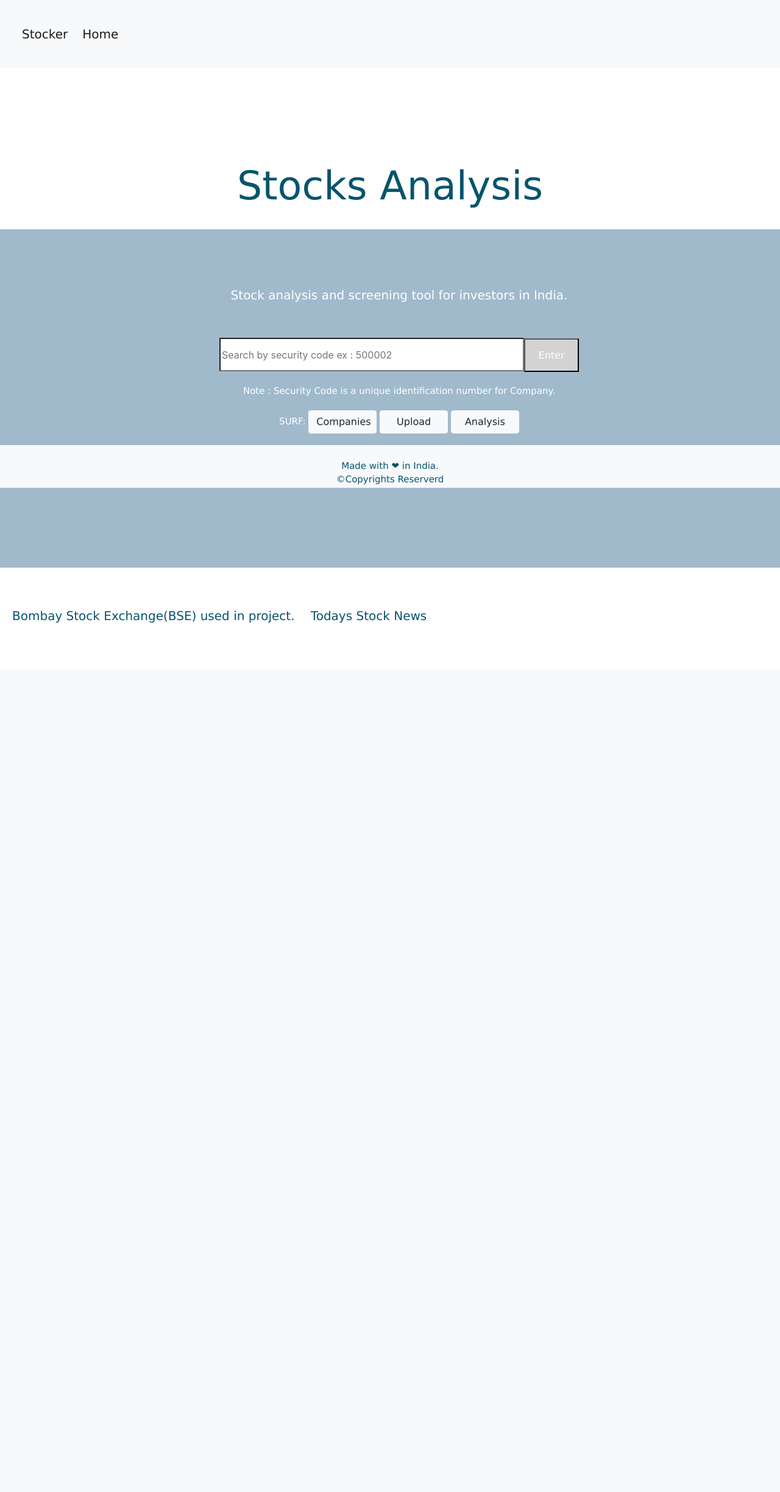
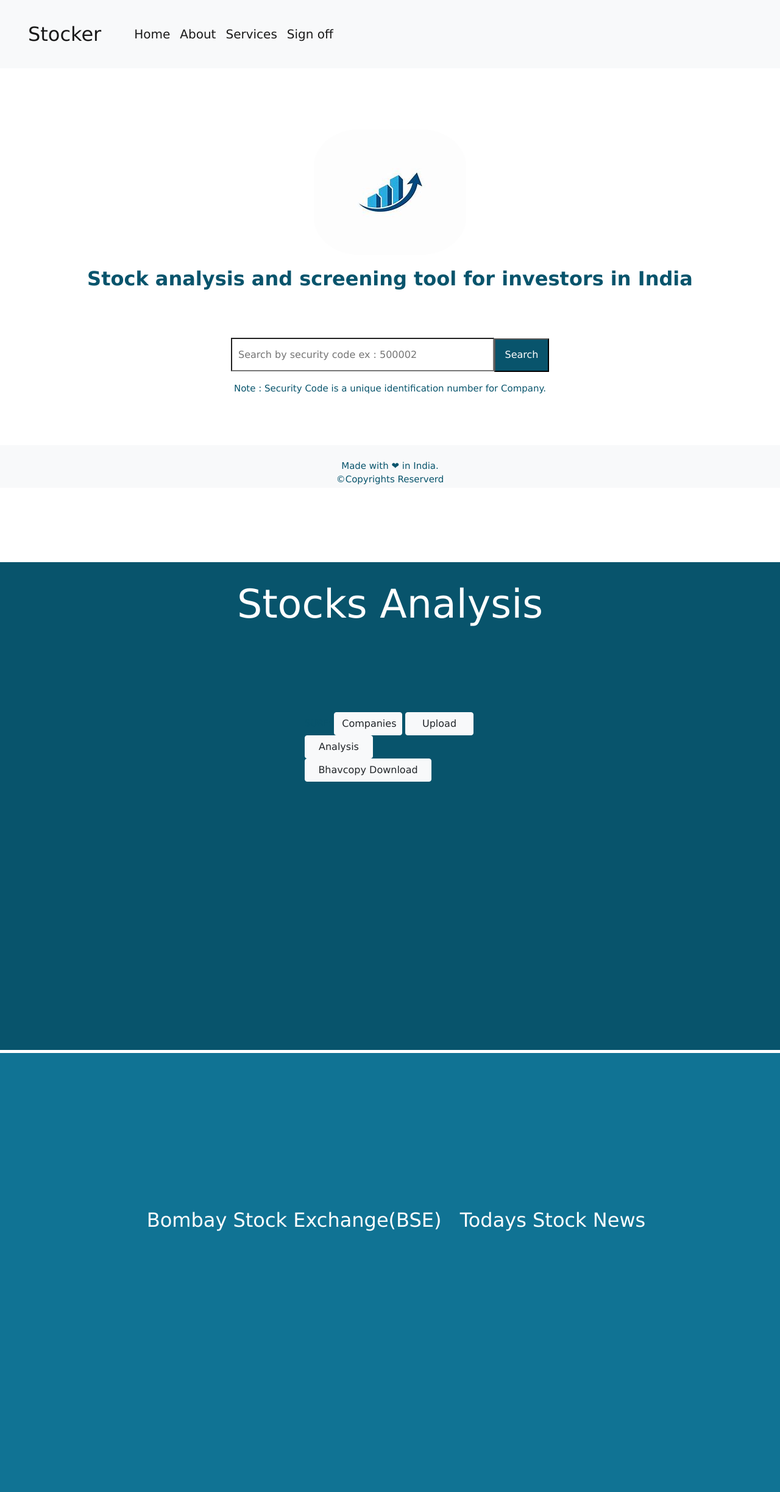
Before and after one commit to BrundaBR/stock-analysis, a Django app: template stockanalysis/templates/index.html in a window 1280 px wide. Shown: the whole page at 61% size. Before the commit the page ends 1022 px from the top, so only its background shows below. Run offline with Django 3.2, Linux system fonts and the light colour scheme; the template is opened without the code that fills it, so the values that code supplies are empty; some libraries are stand-ins or nearby versions.

Commit message:
v-1 template changed

```diff
--- a/stockanalysis/static/style.css
+++ b/stockanalysis/static/style.css
@@ -9,14 +9,7 @@ h1{
     width:40%;
     height:55px;
 }
-.styling
-{
-    padding-left: 30px;
-    background-color:#A0BACC;
 
-
-
-}
 
 a{
     font-size: 20px;
@@ -26,7 +19,7 @@ a{
 }
 .styling button{
     height: 55px;
-    background-color: lightgrey;
+    background-color:#08546C ;
     color: white;
     width: 90px;
     font-family: Verdana, Geneva, Tahoma, sans-serif;
--- a/stockanalysis/stocks/urls.py
+++ b/stockanalysis/stocks/urls.py
@@ -10,4 +10,6 @@ urlpatterns =[
     path('signin/',a_views.Signin,name="signin"),
     path('uploaddata/',views.bhav,name="upload"),
     path('analysis/',views.analysis,name='analysis'),
+    path('filter_trades/',views.filter_trades_1000,name='filter_trades'),
+    path('filter_trades_max/',views.filter_max_trades,name='filter_trades_max'),
 ]
--- a/stockanalysis/templates/basetemplate.html
+++ b/stockanalysis/templates/basetemplate.html
@@ -1,11 +1,14 @@
 {% load static %}
 <html>
 <head>
+
     <title>STOCKS</title>
     <link rel="stylesheet" href="https://maxcdn.bootstrapcdn.com/bootstrap/4.0.0/css/bootstrap.min.css" integrity="sha384-Gn5384xqQ1aoWXA+058RXPxPg6fy4IWvTNh0E263XmFcJlSAwiGgFAW/dAiS6JXm" crossorigin="anonymous">
 
     <link rel="stylesheet" href={% static "style.css" %} >
     <link rel="script" href={% static "index.js" %}>
+
+<!----------------------------------------------navbar ---------------------------------------------------------->
     <nav class="navbar navbar-expand-lg navbar-light bg-light" style="height: 7rem;">
         <a class="navbar-brand" href="#">Stocker</a>
         <button class="navbar-toggler" type="button" data-toggle="collapse" data-target="#navbarNav" aria-controls="navbarNav" aria-expanded="false" aria-label="Toggle navigation">
@@ -13,9 +16,21 @@
         </button>
         <div class="collapse navbar-collapse" id="navbarNav">
           <ul class="navbar-nav">
+            <li class="nav-item active" id="home-page">
+
+              <a class="nav-link" href="#home">Home</a>
+            </li>
             <li class="nav-item active">
 
-              <a class="nav-link" href={% url 'home' %}>Home</a>
+              <a class="nav-link" href="#about" id="about-page">About</a>
+            </li>
+            <li class="nav-item active">
+
+              <a class="nav-link" id="services-page" href="#services">Services</a>
+            </li>
+            <li class="nav-item active">
+
+              <a class="nav-link" href="#">Sign off</a>
             </li>
             {% if  user.username %}
             <li class="nav-item active">
@@ -29,33 +44,49 @@
         </div>
       </nav>
 </head>
-<br><br><br>
+
+
+
+
+<!----     head section end----------------------------------------------->
+<style>
+  .navbar-brand{
+   color: #3222c2;
+  font-size: 2rem;
+  padding: 0px 30px;
+  }
+</style>
 <body>
 {% block content %}
 
 {% endblock %}
 </body>
+
+
+
+
+
+
+<!-- footer section--------------------------------------------- -->
 <style>
 .footer{
     height: 70px;
     width: 100%;
-    margin-top: 10px;
+
     font-family: Verdana, Geneva, Tahoma, sans-serif;
     font-size: 15px;
     color: #08546C;
-    bottom: 0;
-    position: fixed;
+    position:fixed;
+   bottom:0;
+
   }
 </style>
-<br>
-<br>
-<br>
-<br>
+
 <div class="footer bg-light ">
     <br>
     <center> Made with ❤ in India.<br>
       &copy;Copyrights Reserverd
    </center>
   </div>
-  <!-- <script src="static/index.js"></script> -->
+
   </html>
--- a/stockanalysis/templates/index.html
+++ b/stockanalysis/templates/index.html
@@ -1,51 +1,85 @@
 {% extends 'basetemplate.html'%}
 {% load static %}
 {% block content %}
+<link rel="stylesheet" href={% static "style.css" %}>
+<style>
+.styling {
+  height:100%;
+}
 
-<br><br><br>
+  p{
 
-<center><h1>Stocks Analysis</h1>
-<br>
+    font-size: 15px;
+    color: #08546C;
+    font-family: Verdana, Geneva, Tahoma, sans-serif;
+  }
+  h5{
+color:#08546C;
+font-family: Verdana;
+font-size: 2rem;
+padding: 20px 0px;
+}
+input{
+  padding:10px;
+  font-family: Verdana;
+
+
+
+}
+input ::placeholder{
+  color:rgb(196, 191, 191);
+}
+.main_content{
+  background-color:#08546C;
+  width: 100%;
+  height: 100%;
+
+}
+h1{
+  color:white;
+  text-align: center;
+  justify-content: center;
+  padding: 30px;
+}
+
+.links{
+  align-content: center;
+  padding: 100px 500px;
+}
+.search{
+  padding: 100px;
+}
+form{
+  width: 100%;
+}
+img{
+  border-radius: 30%;
+  padding: 0px;
+}
+
+</style>
+<!--main secion----------------------------------------------------->
+<center>
+
 
 <div class="styling">
 
 <div class="search">
-    <br>
-    <br>
+  <img src={% static 'logo.jpg' %} alt="Avatar">
 
-    <br>
-    <br>
-    <h5>Stock analysis and screening tool for investors in India.</h5>
-    <style>
-      p{
-        margin-top: 20px;
-        font-size: 15px;
-        color: white;
-        font-family: Verdana, Geneva, Tahoma, sans-serif;
-      }
-      h5{
-color:white;
-font-family: Verdana;
+    <h5><b>Stock analysis and screening tool for investors in India</b></h5>
 
-}
-    </style>
 
     <form type="get">
 
-    <input type="search" id="gsearch" placeholder="Search by security code ex : 500002" name="g"><button type="submit">Enter</button>
-  </form><p>Note : Security Code is a unique identification number for Company.</p></div>
-<P>SURF:
-<a  href= {% url 'view' %} class="btn btn-light "style="width:7rem"; >Companies</a>
-<a  href= {% url 'upload' %} class="btn btn-light "style="width:7rem"; >Upload</a>
+    <input type="search" id="gsearch" placeholder="Search by security code ex : 500002" name="g"><button type="submit">Search</button>
+  </form>
+  <p>Note : Security Code is a unique identification number for Company.</p>
+</div>
+<!----------------------------------------------------------------------------------------->
 
-<a  href={%url 'analysis' %} class="btn btn-light "style="width:7rem";>Analysis</a><br><br>
-<a href={% static 'download.csv' %} class="btn btn-light "style="width:13rem"; download>Bhavcopy Download</a>
-</P>
+<!--      about section--------->
 
-<br>
-<br><br>
-<br><br>
-<br>
 
 <div class="main">
   <div class="table">
@@ -99,23 +133,68 @@ font-family: Verdana;
   </tr>
 
   </tbody>
-  </div>
-  </table></center>
-  </div>
+  </div></div>
+  </table>
 
-  </div>
-  </center>
-<br>
-<br>
-
-
+</center>
 </div>
 
 
-</div>
+<section>
+  <div class="main_content">
+  <h1>Stocks Analysis</h1>
+  <div class="links">
+    <P>SURF:
+    <a  href= {% url 'view' %} class="btn btn-light "style="width:7rem"; >Companies</a>
+    <a  href= {% url 'upload' %} class="btn btn-light "style="width:7rem"; >Upload</a>
 
-<p1><a href="https://www.bseindia.com/">Bombay Stock Exchange(BSE) used in project. </a>    <a href="#">Todays Stock News</a></p1>
+    <a  href={%url 'analysis' %} class="btn btn-light "style="width:7rem";>Analysis</a>
+    <a href={% static 'download.csv' %} class="btn btn-light "style="width:13rem"; download>Bhavcopy Download</a>
+    </P>
+    </div></div>
+</section>
 
 
 
+
+<!--links     ---------------------------------------->
+<style>
+  .decor{
+    background-color:#107394;
+    width: 100%;
+    height: 90%;
+    text-decoration: none;
+    color:white;
+    text-align: center;
+    margin-top: 5px;
+  }
+  .decor a{
+    color: white;
+    text-decoration: none;
+    justify-content: center;
+    font-size: 2rem;
+
+  }
+  .decor_links{
+  margin: 5px;
+  /* top-bottom    leftright*/
+  padding: 250px 20px;
+
+  }
+  </style>
+<section>
+  <div class="decor">
+    <div class="decor_links">
+
+<a href="https://www.bseindia.com/">Bombay Stock Exchange(BSE) </a>
+<a href="#">Todays Stock News</a></div>
+</div>
+</section>
+<section>
+  <div class="description">
+
+  </div>
+</section>
+
+
 {% endblock %}
```
Also changed, not shown: stockanalysis/static/index.js (+45 -2 lines), stockanalysis/stocks/views.py (+10 -4 lines), stockanalysis/templates/analysis.html (+57 -31 lines), stockanalysis/templates/filter_max_trades.html (added, +41 -0 lines), stockanalysis/templates/filter_trades_1000.html (added, +41 -0 lines), stockanalysis/static/logo.jpg (added), stockanalysis/templates/about.html (added), stockanalysis/templates/service.html (added).
